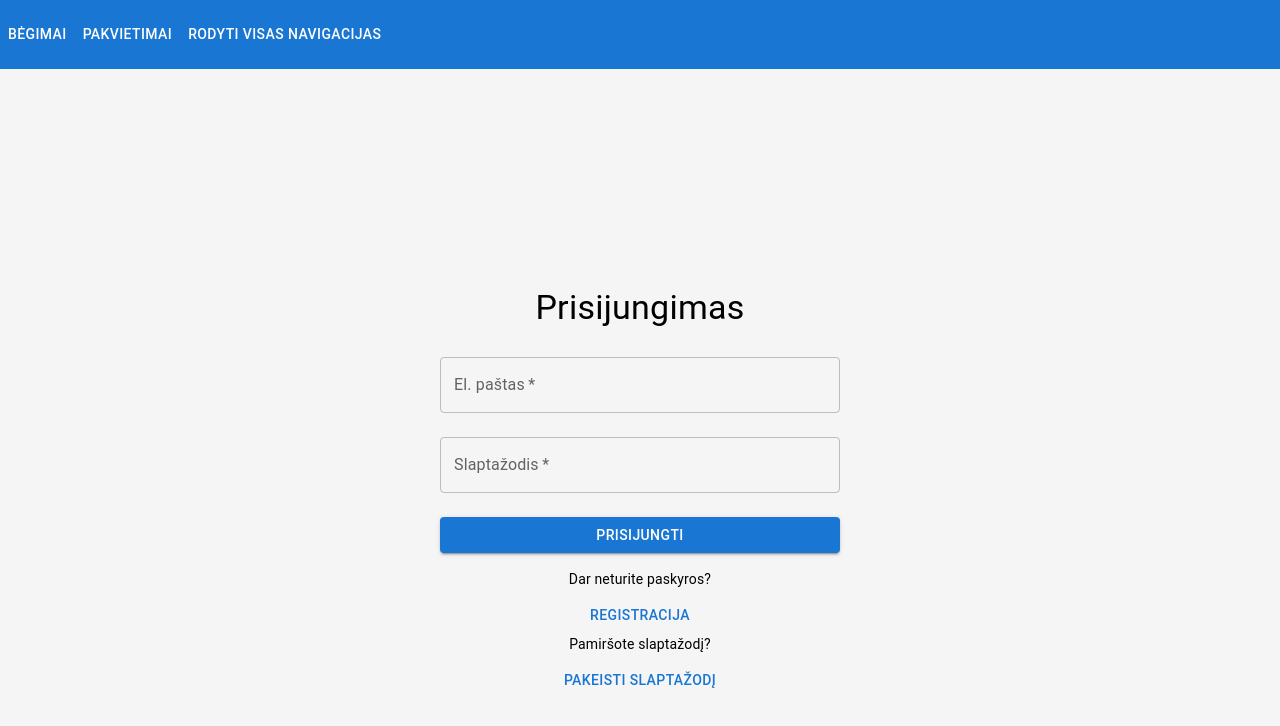
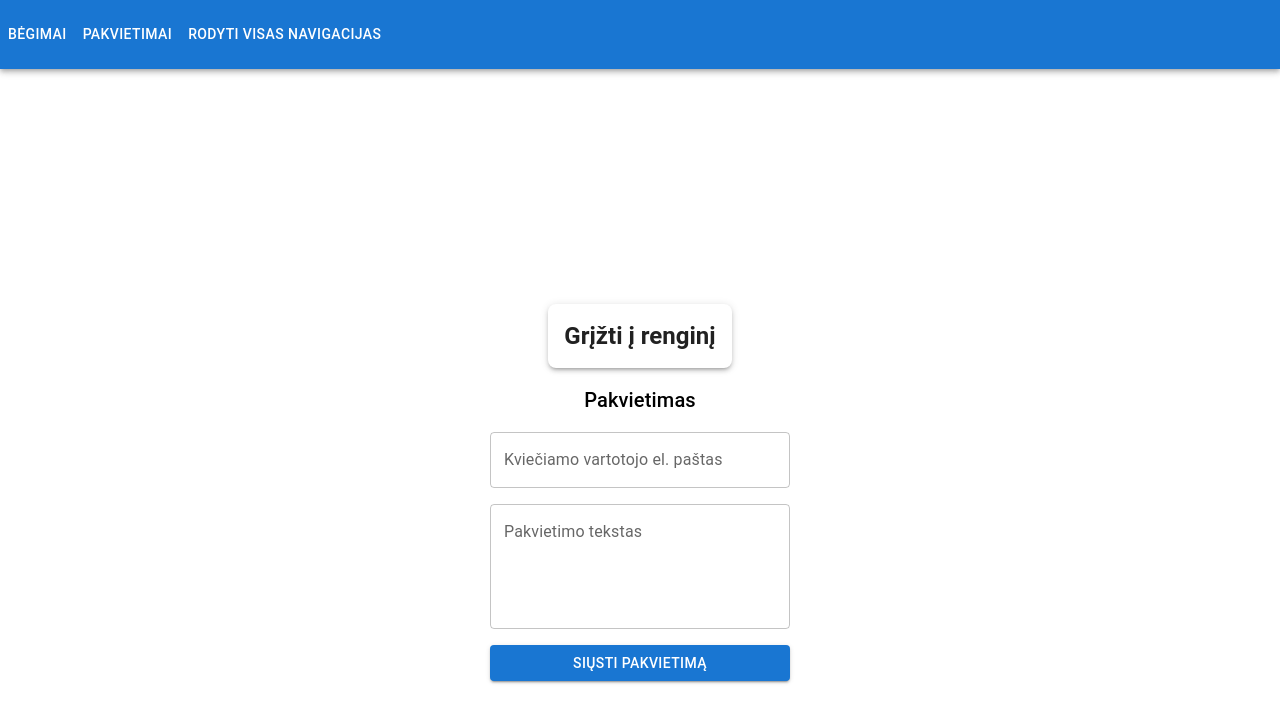
Before and after one commit to Be4nz/begimo-renginiai-fe, a React (Create React App) app: page /invite-form/1 in a window 1280 px wide. Before the commit this address led to /login. Shown: the top 726 px of the page. Built offline with nearby package versions, Linux system fonts and the light colour scheme.

Commit message:
Invite features

```diff
--- a/src/App.js
+++ b/src/App.js
@@ -29,10 +29,10 @@ function App() {
 				<NavigationBar />
 				<Routes>
 					<Route path='/login' element={<Login />} />
-					<Route path='/register-event' element={<EventRegistration/>}/>
-					<Route path='/register-event-view' element={<EventRegistrationView/>}/>
-					<Route path='/update-event-registration' element={<UpdateEventRegistration/>}/>
-					<Route path="/calendar" element={<Calendar />} />
+					<Route path='/register-event' element={<EventRegistration />} />
+					<Route path='/register-event-view' element={<EventRegistrationView />} />
+					<Route path='/update-event-registration' element={<UpdateEventRegistration />} />
+					<Route path='/calendar' element={<Calendar />} />
 					<Route path='/make-comment' element={<MakeCommentForm />} />
 					<Route path='/update-comment' element={<UpdateCommentForm />} />
 					<Route path='/changepassword' element={<ChangePassword />} />
@@ -45,7 +45,7 @@ function App() {
 					<Route path='/run/:id/comments' element={<CommentList />} />
 					<Route path='/run/:id/weather' element={<RunWheater />} />
 					<Route path='/changepassword/:id/' element={<NewPassword />} />
-					<Route path='/invite-form' element={<InviteForm />} />
+					<Route path='/invite-form/:id' element={<InviteForm />} />
 					<Route path='/invite-list' element={<InviteList />} />
 					<Route path='/sent-invite-list' element={<SentInviteList />} />
 					<Route path='*' element={<Navigate to={'/login'} replace />} />
--- /dev/null
+++ b/src/api/userAPI.js
@@ -0,0 +1,17 @@
+import axios from 'axios';
+
+// Create an Axios instance with the base URL
+const axiosInstance = axios.create({
+	baseURL: 'http://localhost:5000',
+});
+
+// Fetch all invitations
+export const fetchUserByEmail = async (email) => {
+	try {
+		const response = await axiosInstance.get(`/user/get/email/${email}`);
+		return response.data;
+	} catch (error) {
+		console.error('Error fetching user by email:', error.response?.data || error.message);
+		throw error;
+	}
+};
--- a/src/pages/InviteForm.jsx
+++ b/src/pages/InviteForm.jsx
@@ -2,12 +2,16 @@ import React, { useState } from 'react';
 import { Box, Typography, Card, CardActionArea, CardContent, TextField, Button } from '@mui/material';
 import { useNavigate } from 'react-router-dom';
 import { createInvitation } from '../api/inviteAPI'; // Import the API call
+import { fetchUserByEmail } from '../api/userAPI';
+import { useParams } from 'react-router-dom';
 
 function InviteForm() {
 	const navigate = useNavigate();
 	const [email, setEmail] = useState(''); // State for email
 	const [inviteText, setInviteText] = useState(''); // State for invitation text
 	const [loading, setLoading] = useState(false); // State to manage submission state
+
+	const { id } = useParams();
 
 	const handleCardClick = () => {
 		navigate('/run/1');
@@ -24,14 +28,29 @@ function InviteForm() {
 	const handleSubmit = async () => {
 		setLoading(true); // Show loading state
 		try {
+			const receiver = await fetchUserByEmail(email);
+
+			if (!receiver) {
+				// User not found, exit early
+				console.log('No user found with the provided email.');
+				setLoading(false);
+				return;
+			}
+
 			const invitationData = {
 				tekstas: inviteText,
 				data: new Date().toISOString().split('T')[0], // Today's date
 				statusas: 'Pending', // Default status
-				siuntejo_id: 1, // Hardcoded sender ID (replace with dynamic ID if available)
-				gavejo_id: 2, // Hardcoded recipient ID (replace with dynamic ID based on email lookup)
-				renginio_id: 5, // Hardcoded event ID (replace with dynamic selection if available)
+				siuntejo_id: parseInt(localStorage.getItem('user')), // Convert to integer, default to 0 if null
+				gavejo_id: receiver.id, // Convert to integer
+				renginio_id: parseInt(id), // Convert to integer (since id comes from useParams)
 			};
+
+			const user = localStorage.getItem('user');
+
+			console.log(user);
+
+			console.log(invitationData);
 
 			const response = await createInvitation(invitationData);
 			console.log('Invitation created successfully:', response);
--- a/src/pages/InviteList.jsx
+++ b/src/pages/InviteList.jsx
@@ -23,7 +23,7 @@ function InviteList() {
 	const [isModalOpen, setModalOpen] = useState(false);
 	const [selectedInviteId, setSelectedInviteId] = useState(null);
 
-	const receiverId = '2'; // Replace with dynamic receiver ID (e.g., from context or localStorage)
+	const receiverId = localStorage.getItem('user'); // Replace with dynamic receiver ID (e.g., from context or localStorage)
 
 	// Fetch received invites based on receiver ID
 	useEffect(() => {
--- a/src/pages/RunView.jsx
+++ b/src/pages/RunView.jsx
@@ -2,17 +2,20 @@ import React, { useState } from 'react';
 import { Box, Typography, Card, CardActionArea, CardContent } from '@mui/material';
 import { useNavigate } from 'react-router-dom';
 import RunDeleteConfirm from '../components/modal/RunDeleteConfirm';
+import { useParams } from 'react-router-dom';
 
 function RunView() {
 	const navigate = useNavigate();
 	const [isModalOpen, setModalOpen] = useState(false);
+
+	const { id } = useParams();
 
 	const handleCardClick = () => {
 		navigate('/run/1/comments');
 	};
 
 	const handleInviteClick = () => {
-        navigate('/invite-form');
+		navigate(`/invite-form/${id}`);
 	};
 
 	const handleEventRegistration = () => {
@@ -161,25 +164,17 @@ function RunView() {
 				</CardActionArea>
 			</Card>
 
-			<Card sx={{ maxWidth: 300, borderRadius: 2, boxShadow: 3, marginBottom: 2  }}>
+			<Card sx={{ maxWidth: 300, borderRadius: 2, boxShadow: 3, marginBottom: 2 }}>
 				<CardActionArea onClick={handleWeatherClick}>
 					<CardContent>
-                        <Typography
-                            variant="h5"
-                            component="div"
-                            sx={{ textAlign: 'center', fontWeight: 'bold' }}
-                        >
+						<Typography variant='h5' component='div' sx={{ textAlign: 'center', fontWeight: 'bold' }}>
 							Orų prognozė
 						</Typography>
 					</CardContent>
 				</CardActionArea>
 			</Card>
 
-            <RunDeleteConfirm
-                open={isModalOpen}
-                onClose={handleCloseModal}
-                onConfirm={handleConfirmDelete}
-            />
+			<RunDeleteConfirm open={isModalOpen} onClose={handleCloseModal} onConfirm={handleConfirmDelete} />
 		</Box>
 	);
 }
```
Lines whose indentation alone changed are shown as unchanged.
